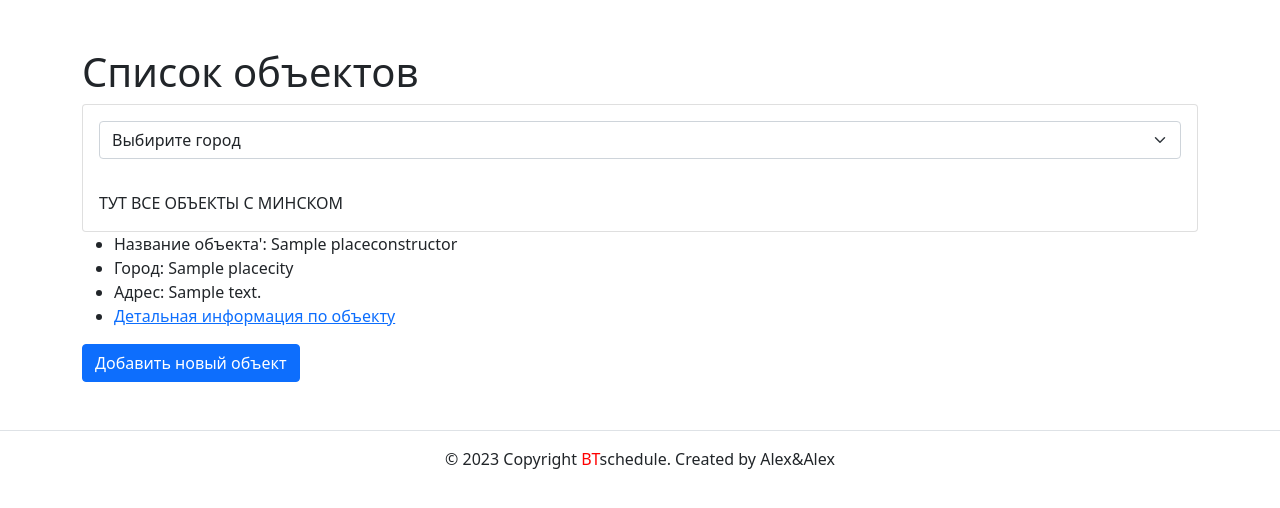
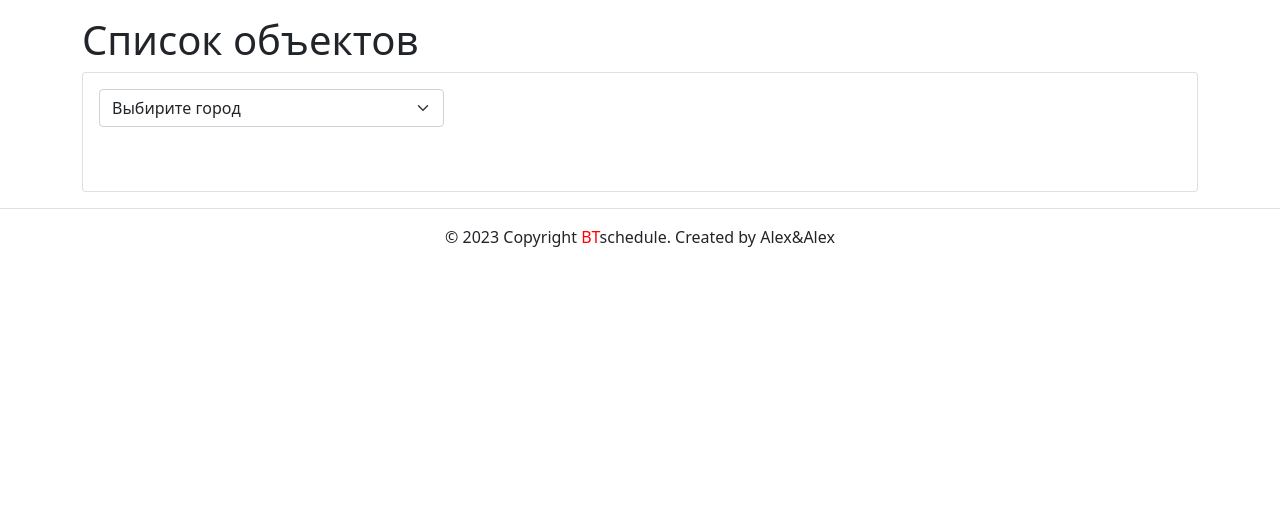
Before and after one commit to Gollum959/Schedule, a Django app: page /place/ in a window 1280 px wide. Shown: the part 56-564 px from the top of the page. Run offline with Django 3.2, Linux system fonts and the light colour scheme; a user stored in the database is signed in; tables that the repository leaves empty hold one stand-in row (values such as "Sample post"); some libraries are stand-ins or nearby versions.

Commit message:
before popUp

```diff
--- a/schedule/place_broadcast/forms.py
+++ b/schedule/place_broadcast/forms.py
@@ -5,7 +5,7 @@ from place_broadcast.models import PlaceConstructor
 class AddBroadcastPlace(ModelForm):
 
     def __init__(self, *args, **kwargs):
-        self.selected_city = kwargs.pop('cities', None)
+        self.selected_city = kwargs.pop('city_id', None)
         super().__init__(*args, **kwargs)
 
         if self.selected_city:
--- a/schedule/place_broadcast/urls.py
+++ b/schedule/place_broadcast/urls.py
@@ -1,5 +1,6 @@
 from django.urls import path
-from place_broadcast.views import (PlacesBroadcastView,
+from place_broadcast.views import (CitiesBroadcastView,
+                                   PlacesBroadcastView,
                                    PlacesBroadcastDetail,
                                    PlacesBroadcastCreate,
                                    PlacesBroadcastEdit,
@@ -9,7 +10,7 @@ from place_broadcast.views import (PlacesBroadcastView,
 app_name = 'pts_broadcast'
 
 urlpatterns = [
-    path('', PlacesBroadcastView.as_view(), name='places'),
+    path('', CitiesBroadcastView.as_view(), name='places'),
     path(
         '<int:pk>/',
         PlacesBroadcastDetail.as_view(),
@@ -30,4 +31,5 @@ urlpatterns = [
         PlacesBroadcastEdit.as_view(),
         name='place_edit'
     ),
+    path('ajax/load-cfg/', PlacesBroadcastView.as_view(), name='ajax_load_places'),
 ]
--- a/schedule/place_broadcast/views.py
+++ b/schedule/place_broadcast/views.py
@@ -27,6 +27,16 @@ class CityBroadcastCreate(LoginRequiredMixin, CreateView):
     #     return super().form_valid(form)
 
 
+class CitiesBroadcastView(LoginRequiredMixin, ListView):
+    """User places templates list view"""
+    login_url = reverse_lazy('users:login')
+    model = PlaceCity
+    template_name = 'place_broadcast/list_cities.html'
+
+    # def get_queryset(self):
+    #     return PlaceConstructor.objects.filter(author=self.request.user)
+
+
 class PlacesBroadcastView(LoginRequiredMixin, ListView):
     """User places templates list view"""
     login_url = reverse_lazy('users:login')
@@ -34,7 +44,20 @@ class PlacesBroadcastView(LoginRequiredMixin, ListView):
     template_name = 'place_broadcast/list_places.html'
 
     def get_queryset(self):
-        return PlaceConstructor.objects.filter(author=self.request.user)
+        requests = PlaceConstructor.objects.none()
+        city_id = self.request.GET.get('city_id', None)
+        if city_id:
+            requests = PlaceConstructor.objects.filter(city_name=city_id)
+
+        return requests
+
+    def get_context_data(self, **kwargs: Any) -> Dict[str, Any]:
+        data = super().get_context_data(**kwargs)
+        data['city_id'] = self.request.GET.get('city_id', None)
+
+        return data
+    # def get_queryset(self):
+    #     return PlaceConstructor.objects.filter(author=self.request.user)
 
 
 class PlacesBroadcastDetail(
@@ -55,7 +78,7 @@ class PlacesBroadcastCreate(LoginRequiredMixin, CreateView):
 
     def get_form_kwargs(self):
         kwargs = super(PlacesBroadcastCreate, self).get_form_kwargs()
-        kwargs.update({'cities': self.request.GET.get('cities')})
+        kwargs.update({'city_id': self.request.GET.get('city_id')})
         return kwargs
 
     def form_valid(self, form):
--- a/schedule/pts_requests/forms.py
+++ b/schedule/pts_requests/forms.py
@@ -28,11 +28,13 @@ class AddRequestFrom(ModelForm):
     def __init__(self, *args, **kwargs):
         self.user = kwargs.pop('user', None)
         super().__init__(*args, **kwargs)
+
+        self.fields['place'].empty_label = 'Выберите площадку'
+        self.fields['type'].empty_label = 'Выберите вид работ'
+
         self.fields['city_name'].queryset = PlaceCity.objects.filter(
             placeconstructor__isnull=False, ).distinct()
         self.fields['place'].queryset = PlaceConstructor.objects.none()
-        self.fields['place'].empty_label = 'Выберите площадку'
-        self.fields['type'].empty_label = 'Выберите вид работ'
         self.fields['pts_cfg'].queryset = PtsConstructor.objects.none()
         if 'city_name' in self.data:
             try:
--- a/schedule/pts_requests/urls.py
+++ b/schedule/pts_requests/urls.py
@@ -23,5 +23,9 @@ urlpatterns = [
     ),
     path('ajax/load-places/', load_places, name='ajax_load_places'),
     path('ajax/load-cfg/', load_pts_cfg, name='ajax_load_cfg'),
-    # path('ajax/load-event-types/', load_event_type, name='ajax_load_event_types'),
+    # path(
+    #     'ajax/load-event-types/',
+    #     load_event_type,
+    #     name='ajax_load_event_types'
+    # ),
 ]
--- a/schedule/pts_requests/views.py
+++ b/schedule/pts_requests/views.py
@@ -6,7 +6,7 @@ from django.views.generic import ListView, CreateView, UpdateView, DetailView
 from django.urls import reverse_lazy
 from typing import Any, Dict
 
-from place_broadcast.models import PlaceConstructor, EventType
+from place_broadcast.models import PlaceConstructor
 from pts_requests.models import PtsRequest
 from pts_config.models import PtsConstructor
 from pts_requests.forms import (AddRequestFrom,
@@ -180,7 +180,7 @@ def load_places(request):
     if city_id:
         places = PlaceConstructor.objects.filter(
             city_name=city_id, ).order_by('name')
-            # author__direction=request.user.direction).order_by('name')
+        # author__direction=request.user.direction).order_by('name')
     else:
         places = PlaceConstructor.objects.none()
     return render(
--- /dev/null
+++ b/schedule/templates/place_broadcast/list_cities.html
@@ -0,0 +1,97 @@
+{% extends 'base.html' %}
+{% block content %}
+  <div class="container py-3">
+    <h1>Список объектов</h1>
+    <div class="card">
+      <div class="card-body">
+        <div class="row">
+          <div class="col-4">
+            <select class="form-select" id="id_city">
+              <option value=0 selected>Выбирите город</option>
+              {% for city in placecity_list %}
+                <option value="{{ city.id }}">{{ city.name }}</option>
+              {% endfor %}
+            </select>
+          </div>
+        </div>
+        <div id="list_places" class="row mt-5" places-url="{% url 'place:ajax_load_places' %}">
+        </div>
+      </div>
+    </div>
+  </div>
+
+  <script>
+
+    $("#id_city").change(function () {
+      var url = $("#list_places").attr("places-url");
+      var cityId = $(this).val();
+
+      $.ajax({
+        url: url,
+        data: {
+          'city_id': cityId
+        },
+        success: function (data) {
+          $("#list_places").html(data);
+        }
+      });
+    });
+
+  </script>
+{% endblock %}
+
+    {% comment %} <div class="card-body">
+      ТУТ ВСЕ ОБЪЕКТЫ С МИНСКОМ
+      {% for place in placeconstructor_list %}
+
+        {% if place.city_name == "Минск" %}
+        <article>
+          <ul>
+            <li>
+              Название объекта': {{ place.name }}
+            </li>
+            <li>
+              Город: {{ place.city_name }}
+            </li>
+            <li>
+              Адрес: {{ place.address }}
+            </li>
+            <li>
+              <a href="{% url 'place:place_detail' place.pk %}">
+                Детальная информация по объекту
+              </a>
+            </li>
+          </ul>
+        </article>
+
+         {% endif %}
+      {% endfor %}
+    </div>
+</div>
+
+
+   {% for place in placeconstructor_list %}
+      <article>
+        <ul>
+          <li>
+            Название объекта': {{ place.name }}
+          </li>
+          <li>
+            Город: {{ place.city_name }}
+          </li>
+          <li>
+            Адрес: {{ place.address }}
+          </li>
+          <li>
+            <a href="{% url 'place:place_detail' place.pk %}">
+              Детальная информация по объекту
+            </a>
+          </li>
+        </ul>
+      </article>
+      {% if not forloop.last %}<hr>{% endif %}
+    {% endfor %}
+    <a class="btn btn-primary" href="{% url 'place:place_create' %}">
+      Добавить новый объект
+    </a>
+   {% endcomment %}
--- a/schedule/templates/place_broadcast/list_places.html
+++ b/schedule/templates/place_broadcast/list_places.html
@@ -1,69 +1,10 @@
-{% extends 'base.html' %}
-{% block content %}
-<div class="container py-5">
-  <h1>Список объектов</h1>
-  <div class="card">
-    <div class="card-body">
-      <select class="form-select" aria-label="Default select example">
-        <option selected id="id_city">Выбирите город</option>
-        <option value="1">Минск</option>
-        <option value="2">Город2 из базы</option>
-        <option value="3">Город3 из базы</option>
-      </select>
-    </div>
-    <div class="card-body">
-      ТУТ ВСЕ ОБЪЕКТЫ С МИНСКОМ
-      {% for place in placeconstructor_list %}
-
-        {% if place.city_name == "Минск" %}
-        <article>
-          <ul>
-            <li>
-              Название объекта': {{ place.name }}
-            </li>
-            <li>
-              Город: {{ place.city_name }}
-            </li>
-            <li>
-              Адрес: {{ place.address }}
-            </li>
-            <li>
-              <a href="{% url 'place:place_detail' place.pk %}">
-                Детальная информация по объекту
-              </a>
-            </li>
-          </ul>
-        </article>
-
-         {% endif %}
-      {% endfor %}
-    </div>
+{% for place in placeconstructor_list %}
+  <hr style="border: 1px;">
+  <div class="row ms-1">{{ place.name }}</div>
+{% endfor %}
+<hr style="border: 1px;">
+<div class="row ms-1">
+  <div class="d-flex justify-content-end">
+    <a type="button" class="btn btn-primary" href="{% url 'place:place_create' %}?city_id={{ city_id }}">Добавить новый объект</a>
+  </div>
 </div>
-
-
-   {% for place in placeconstructor_list %}
-      <article>
-        <ul>
-          <li>
-            Название объекта': {{ place.name }}
-          </li>
-          <li>
-            Город: {{ place.city_name }}
-          </li>
-          <li>
-            Адрес: {{ place.address }}
-          </li>
-          <li>
-            <a href="{% url 'place:place_detail' place.pk %}">
-              Детальная информация по объекту
-            </a>
-          </li>
-        </ul>
-      </article>
-      {% if not forloop.last %}<hr>{% endif %}
-    {% endfor %}
-    <a class="btn btn-primary" href="{% url 'place:place_create' %}">
-      Добавить новый объект
-    </a>
-
-{% endblock %}
--- a/schedule/templates/pts_requests/create_requests.html
+++ b/schedule/templates/pts_requests/create_requests.html
@@ -20,6 +20,7 @@
   </style>
   <div class="container p-3">
     <div class="row justify-content-center">
+      <h1>Создать заявку</h1>
       <div class="card">
         <div class="card-body">
           <form method="post" enctype="multipart/form-data" id="requestForm" cfg-url="{% url 'pts_requests:ajax_load_cfg' %}" data-places-url="{% url 'pts_requests:ajax_load_places' %}" autocomplete="off">
```
